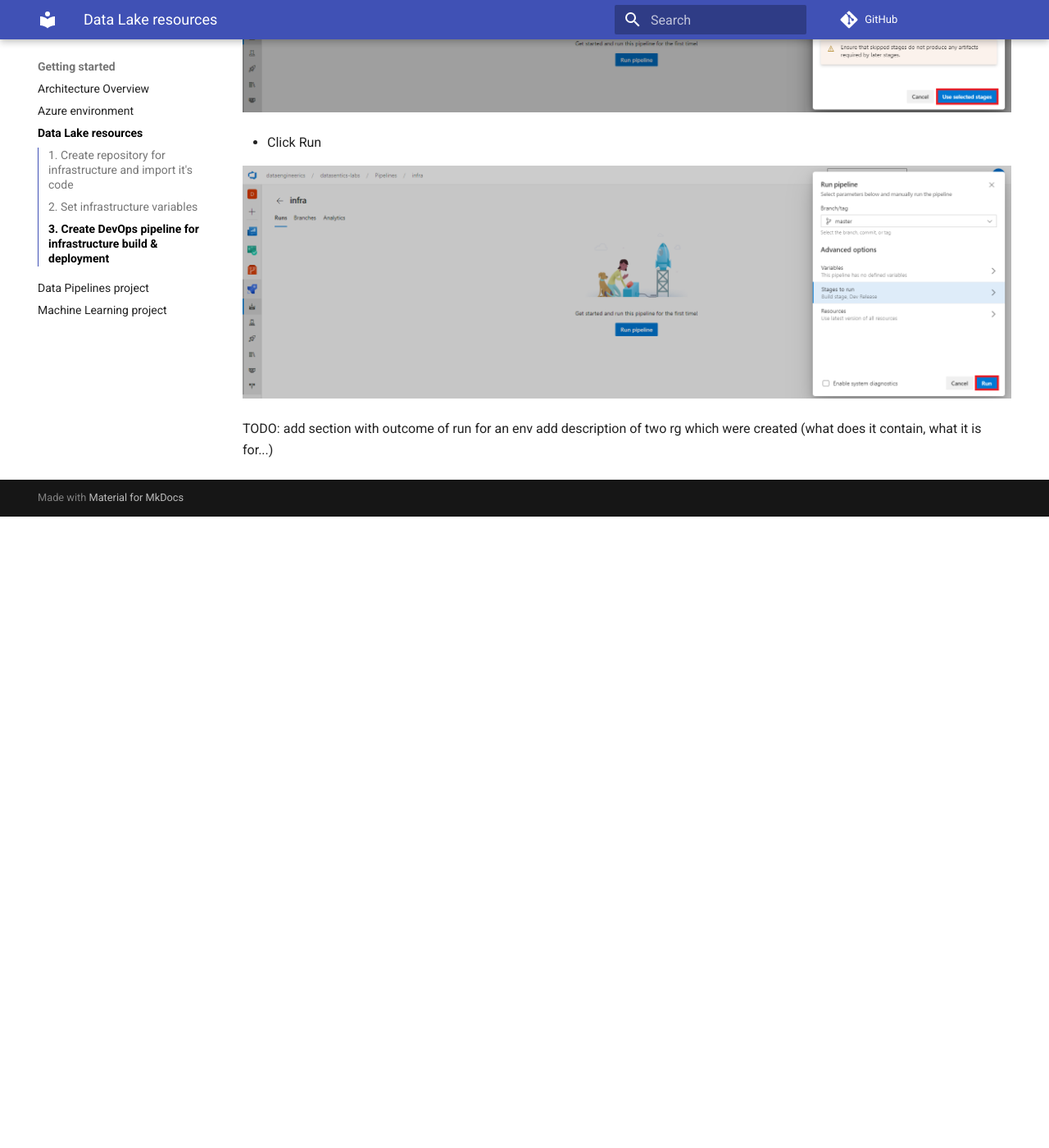
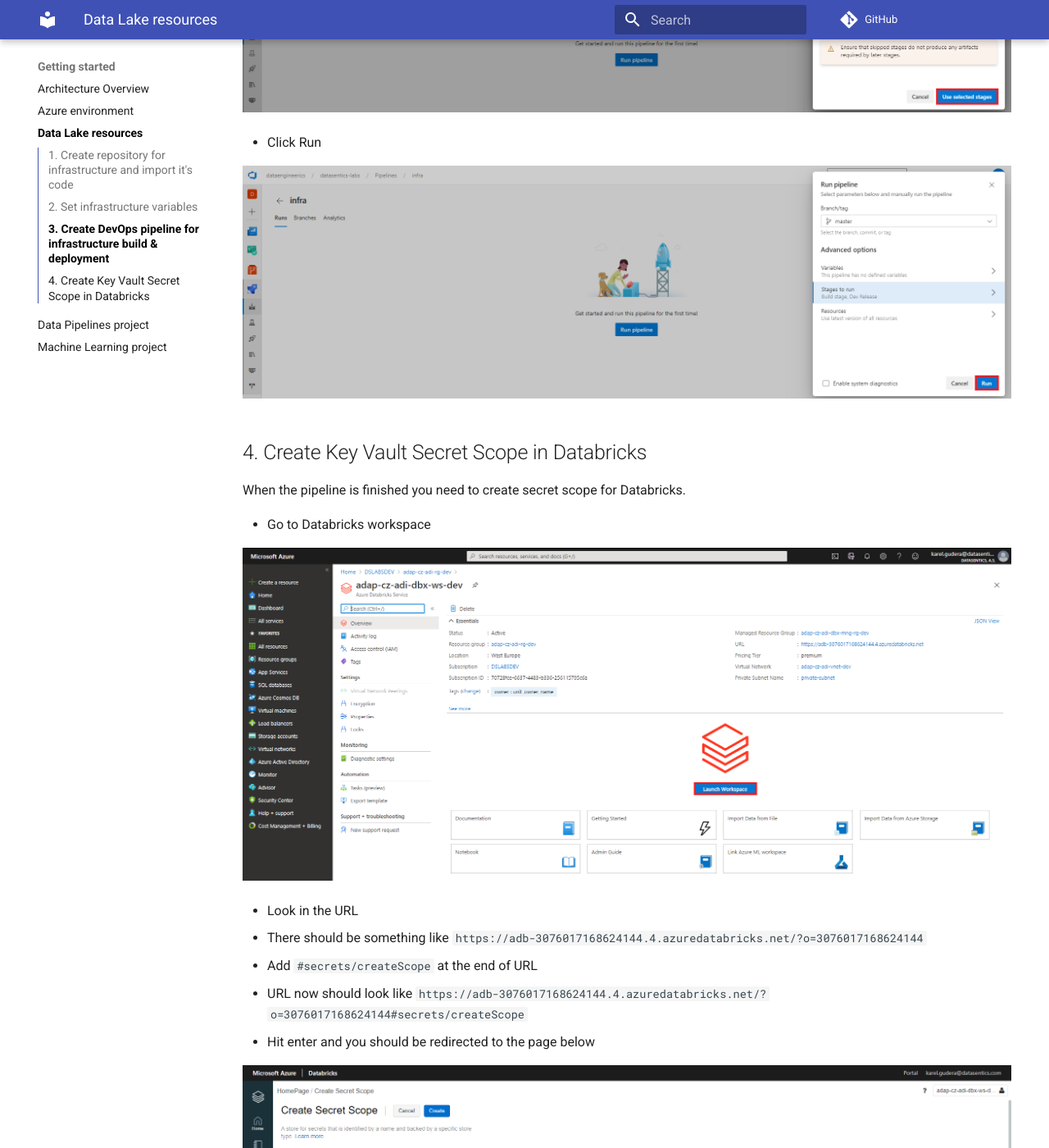
Before and after one commit to daipe-ai/platform-docs, an MkDocs documentation site: the page built from docs/getting-started/datalake-resources-setup.md, in a window 1280 px wide and 1400 px high, scrolled down 5304 px. Shown: the whole window at 82% size. Built offline with MkDocs 1.6.1 and Material for MkDocs 9.7.7, drawn with Linux system fonts in a browser that asks for light colours; comment, search, counter and statistics services are not loaded; before the commit the page ends 5934 px from its top, so only the background shows below that; some of the changed text lies outside the part shown.

Commit message:
steps for secret scope creation

```diff
--- a/docs/getting-started/datalake-resources-setup.md
+++ b/docs/getting-started/datalake-resources-setup.md
@@ -83,6 +83,27 @@
 
 ![](../images/resources_step13.png)
 
+## 4. Create Key Vault Secret Scope in Databricks
+
+When the pipeline is finished you need to create secret scope for Databricks.
+
+- Go to Databricks workspace
+
+![](../images/resources_step14.png)
+
+- Look in the URL
+- There should be something like `https://adb-3076017168624144.4.azuredatabricks.net/?o=3076017168624144`
+- Add `#secrets/createScope` at the end of URL
+- URL now should look like `https://adb-3076017168624144.4.azuredatabricks.net/?o=3076017168624144#secrets/createScope`
+- Hit enter and you should be redirected to the page below
+
+![](../images/resources_step15.png)
+
+- Fill in information
+- Scope Name - `unit-kv`
+- DNS Name and Resource ID can be found in key vault properties
+
+![](../images/resources_step16.png)
 
 TODO: add section with outcome of run for an env
 add description of two rg which were created (what does it contain, what it is for...)
```
Also changed, not shown: other parts of docs/getting-started/datalake-resources-setup.md (+1 -1 lines), docs/images/resources_step12.png, docs/images/resources_step14.png (added), docs/images/resources_step15.png (added), docs/images/resources_step16.png (added).
